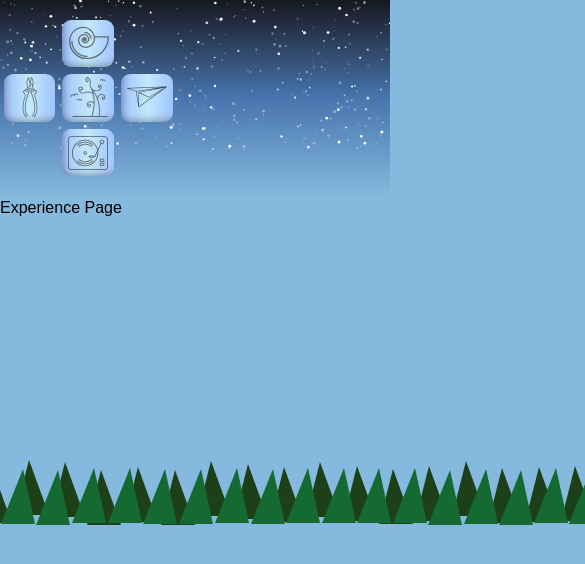
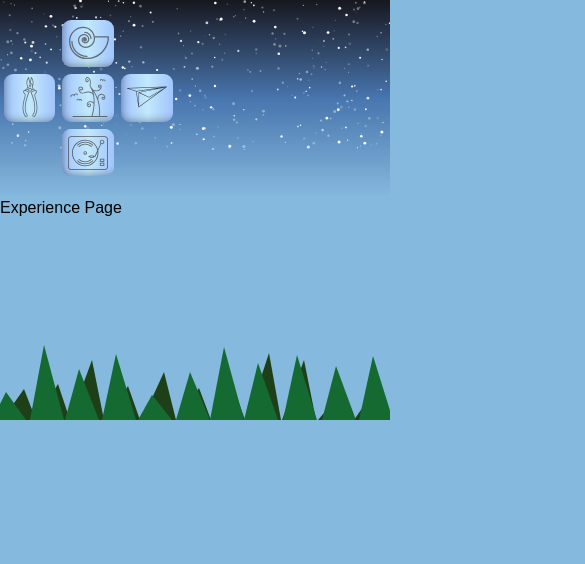
Before and after one commit to StefieCaff/stefanietronic, a React (Create React App) app: page /experience in a window 390 px wide. Shown: the top 564 px of the page, 585 px wide, since content can reach past the window. Built offline with nearby package versions, Linux system fonts and the light colour scheme.

Commit message:
add grass component
responsive waving grass based on:
https://codepen.io/DonzoJoe/pen/zxmdrQ

```diff
--- a/src/Components/Grass/Grass.jsx
+++ b/src/Components/Grass/Grass.jsx
@@ -1,5 +1,5 @@
 // Grass.jsx
-import React from 'react';
+import React, { useEffect, useState } from 'react';
 import styles from './Grass.module.css';
 
 function getRandomInt(min, max) {
@@ -7,31 +7,58 @@ function getRandomInt(min, max) {
 }
 
 const Grass = () => {
+  const [bladesPerRow, setBladesPerRow] = useState(0);
+
+  useEffect(() => {
+    const handleResize = () => {
+      const containerWidth = window.innerWidth;
+      const bladeWidth = 35; // Adjust this value as needed
+      const newBladesPerRow = Math.floor(containerWidth / bladeWidth);
+      setBladesPerRow(newBladesPerRow);
+    };
+
+    // Initial calculation
+    handleResize();
+
+    // Event listener for window resize
+    window.addEventListener('resize', handleResize);
+
+    // Clean up event listener on component unmount
+    return () => {
+      window.removeEventListener('resize', handleResize);
+    };
+  }, []);
+
+  // Conditional rendering to prevent rendering when bladesPerRow is 0
+  if (bladesPerRow === 0) {
+    return null;
+  }
+
   return (
     <div className={styles.grassContainer}>
       {/* Front Row */}
-      <div className={`${styles.row} ${styles.frontRow}`}>
-        {Array.from({ length: 45 }, (_, index) => (
+      <div className={`${styles.row}`}>
+        {Array.from({ length: bladesPerRow }, (_, index) => (
           <div
             key={`front-${index}`}
             className={styles.blade}
             style={{
-              height: getRandomInt(40, 35), // Random height between 30px and 70px
-              marginRight: getRandomInt(1, 2), // Random margin between 1px and 2px
+              borderBottomWidth: `${getRandomInt(25, 70)}px`,
+              marginRight: `${getRandomInt(0, 2)}px`,
             }}
           />
         ))}
       </div>
       {/* Back Row */}
       <div className={`${styles.row} ${styles.backRow}`}>
-        {Array.from({ length: 200 }, (_, index) => (
+        {Array.from({ length: bladesPerRow }, (_, index) => (
           <div
             key={`back-${index}`}
-            className={`${styles.blade} ${styles.backBlade}`} // Add back-blade class
+            className={`${styles.blade} ${styles.backBlade}`}
             style={{
-              height: getRandomInt(25, 35), // Random height between 25px and 35px
-              marginRight: getRandomInt(2, 3), // Random margin between 2px and 3px
-              animationDuration: '10s', // Adjust animation duration for back row
+              borderBottomWidth: `${getRandomInt(25, 75)}px`,
+              marginRight: `${getRandomInt(0, 5)}px`,
+              animationDuration: '10s',
             }}
           />
         ))}
--- a/src/Components/Grass/Grass.module.css
+++ b/src/Components/Grass/Grass.module.css
@@ -5,44 +5,28 @@
     flex-wrap: wrap;
     justify-content: center;
     align-items: flex-end;
-    width: 100vw;
-    /* height: auto; */
+    width: 100%;
+    overflow-x: clip;
+    /* Change overflow-x to clip */
 }
 
 .row {
     display: flex;
-    margin-bottom: -305px;
-    /* Adjust this value as needed for the overlapping effect */
-}
-
-.frontRow {
-    z-index: 1;
-    /* Ensure front row is on top */
-}
-
-.backRow {
-    z-index: 0;
-    /* Ensure back row is below front row */
+    margin-bottom: -200px;
+    /* Adjust this value as needed */
 }
 
 .blade {
     border-left: 10px solid transparent;
     border-right: 10px solid transparent;
-    border-bottom: 55px solid #156A32;
-    width: 100%;
-    /* height: auto; */
-    /* Blade width takes full width of container */
-    margin-right: 1px;
-    /* Add a small gap between blades */
+    border-bottom: 55px solid #1E4018;
+    margin-right: calc(0.5px / var(--blades-per-row));
+    /* Adjust margin calculation */
     animation: bladeMove 7s infinite;
-    /* Adjust animation duration for back row */
-    /* Apply animation to each blade */
 }
 
 .backBlade {
-    border-bottom-color: #1E4018;
-    /* height: auto; */
-    /* Change the color of the back row */
+    border-bottom-color: #156A32;
 }
 
 @keyframes bladeMove {
```
